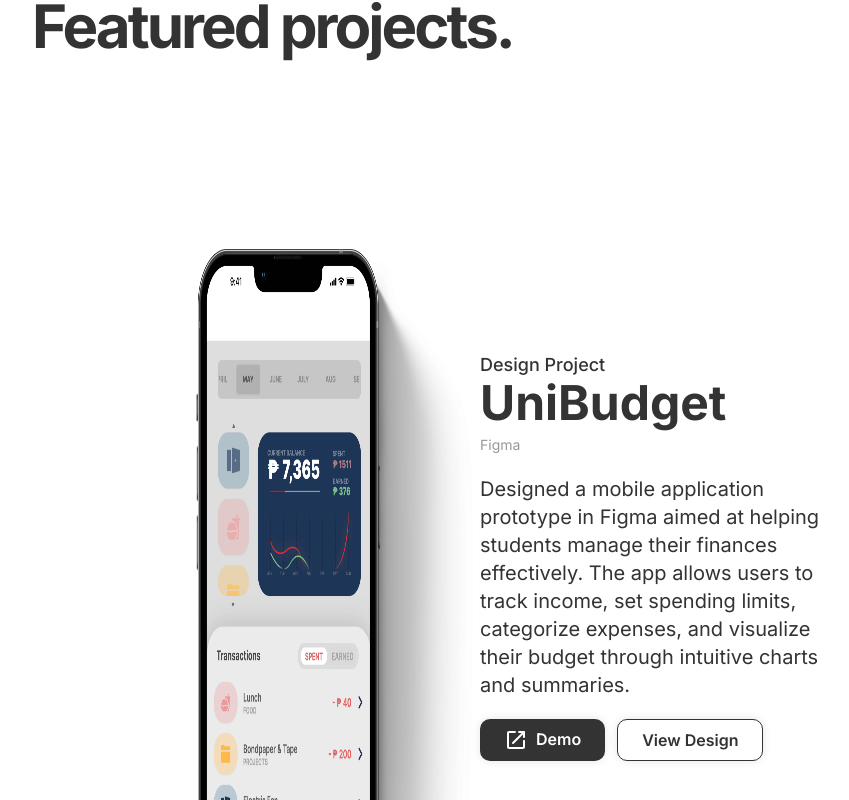
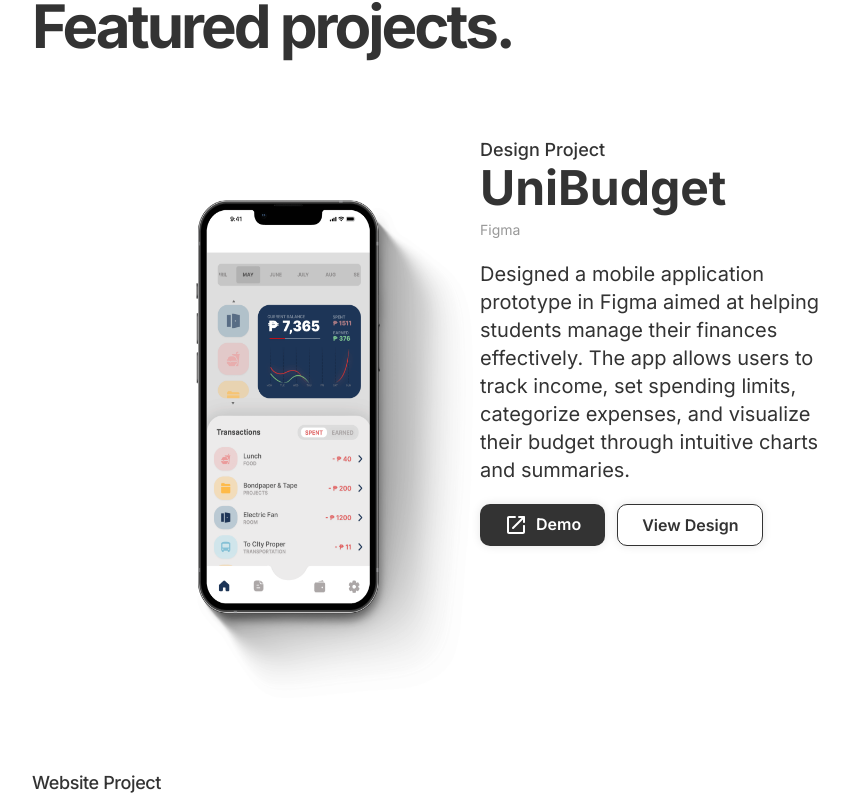
Before and after one commit to razeuss/WorkPortfolio, a Next.js app: page / in a window 1280 px wide. Shown: the part 3360-4160 px from the top of the page, without its empty margins (160-1009 px from the left). Built offline with nearby package versions, Linux system fonts and the light colour scheme.

Commit message:
fix unib image

```diff
--- a/app/page.tsx
+++ b/app/page.tsx
@@ -377,7 +377,7 @@
             <div className="w-[90%] flex flex-col sm:flex-row justify-center">
               <SlideUp className="flex justify-end">
                 <div className="w-[100%] sm:w-[50%] flex justify-end">
-                    <Image src={unibudget} alt="noimg" className="h-150 sm:h-250"/>
+                    <Image src={unibudget} alt="noimg" width={600} className="object-center"/>
                 </div>
               </SlideUp>
 
```
